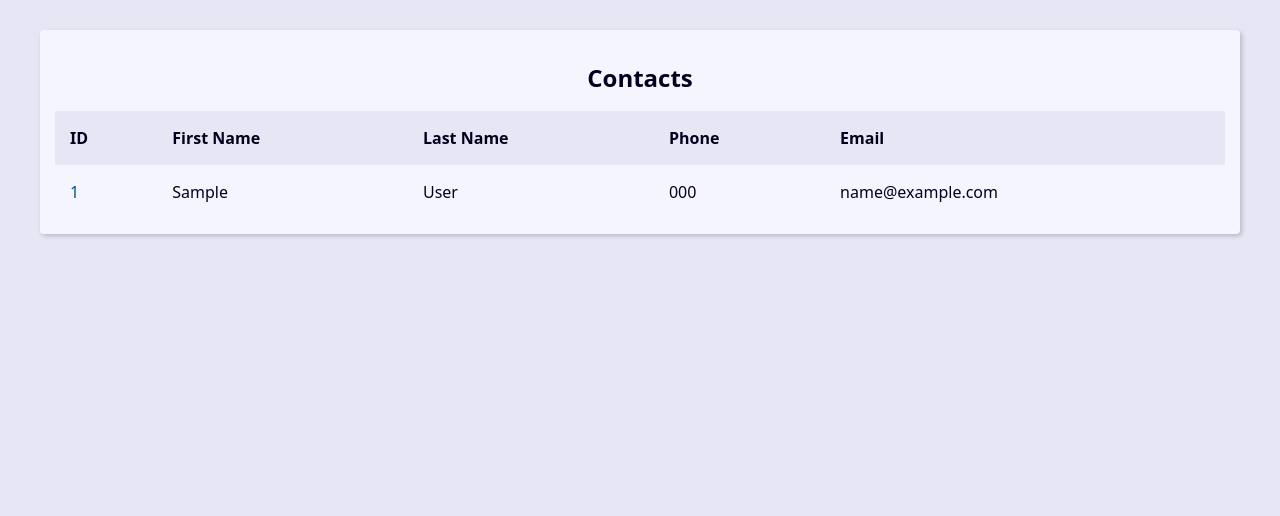
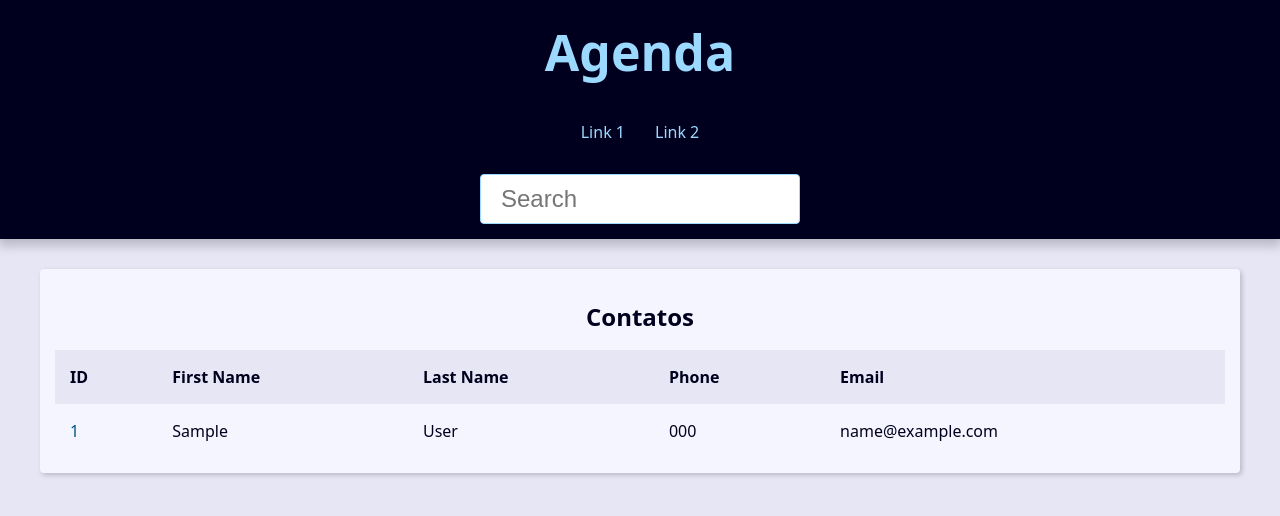
Before and after one commit to Rdtcm/agenda, a Django app: page / in a window 1280 px wide. Shown: the top 516 px of the page. Run offline with Django 5.2, Linux system fonts and the light colour scheme; tables that the repository leaves empty hold one stand-in row (values such as "Sample post").

Commit message:
Implementei o header da pagina

```diff
--- a/base_templates/global/base.html
+++ b/base_templates/global/base.html
@@ -1,12 +1,42 @@
 {% load static %} <!DOCTYPE html>
-<html lang="en">
+<html lang="pt-br">
     <head>
         <meta charset="UTF-8">
         <meta name="viewport" content="width=device-width, initial-scale=1.0">
-    <title>Document</title>
+        <meta http-equiv="X-UA-Compatible" content="IE=edge">
+        <title>{{ site_title }}Agenda</title>
         <link rel="stylesheet" href="{% static "global/css/style.css" %}">
     </head>
     <body>
+        <header class="header">
+            <h1 class="header-heading">
+                <a href="{% url "contact:index" %}" class="header-link">
+                    Agenda
+                </a>
+            </h1>
+            <nav class="menu">
+                <ul class="menu-list">
+                    <li class="menu-item">
+                        <a href="" class="menu-link">Link 1</a>
+                    </li>
+                    <li class="menu-item">
+                        <a href="" class="menu-link">Link 2</a>
+                    </li>
+                </ul>
+            </nav>
+
+            <div class="search">
+                <form action="" method="get">
+                    <input
+                    type="text"
+                    class="search-input"
+                    placeholder="Search"
+                    id="search"
+                    name="q"
+                    >
+                </form>
+            </div>
+        </header>
 
         <main class="content">
             {% block content %}{% endblock content %}
--- a/contact/templates/contact/index.html
+++ b/contact/templates/contact/index.html
@@ -4,7 +4,7 @@
     <div class="responsive-table">
         <table class="contacts-table">
             <caption class="table-caption">
-                Contacts
+                Contatos
             </caption>
 
             <thead>
--- a/contact/views/contact_views.py
+++ b/contact/views/contact_views.py
@@ -11,6 +11,7 @@ def index(request):
 
     context = {
         'contacts': contacts,
+        'site_title': 'Contatos - '
     }
 
     return render(
@@ -23,8 +24,11 @@ def index(request):
 def contact(request, contact_id):
     single_contact = get_object_or_404(Contact, pk=contact_id, show=True)
 
+    site_title = f'{single_contact.first_name} {single_contact.last_name} - '
+
     context = {
         'contact': single_contact,
+        'site_title': site_title
     }
 
     return render(
```
Lines whose indentation alone changed are shown as unchanged.
